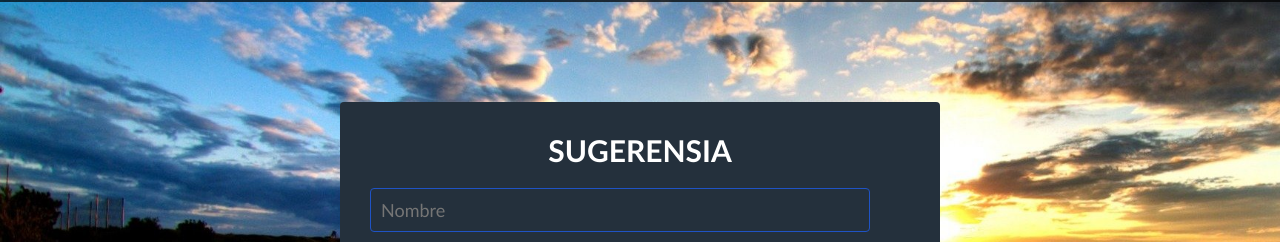
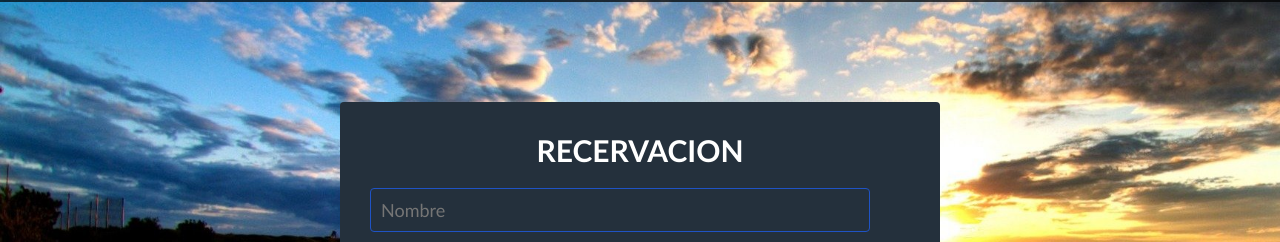
Before and after one commit to Dominador740/MarisqueriaElCrossfit, a plain HTML site: page recervacion.html in a window 1280 px wide. Shown: the part 102-344 px from the top of the page. Drawn offline with Linux system fonts and the light colour scheme.

Commit message:
Add files via upload

```diff
--- a/recervacion.html
+++ b/recervacion.html
@@ -50,26 +50,9 @@
     </header>
 
 
-
-
-
-
-
-
-
-
-
-
-
-
-
-
-
-
-
     <form method="post">
         <section class="formulario">
-            <center><h3>SUGERENSIA</h3></center>
+            <center><h3>RECERVACION</h3></center>
             <input class="control" type="text" name="nombre" id="nombre" placeholder="Nombre">
             <input class="control" type="text" name="apellidos" id="apellidos" placeholder="Apellidos">
             <input class="control" type="text" name="mesa" id="mesa" placeholder="Mesa: 1 , 2, 3, 4, 5, 6 y 7">
```
